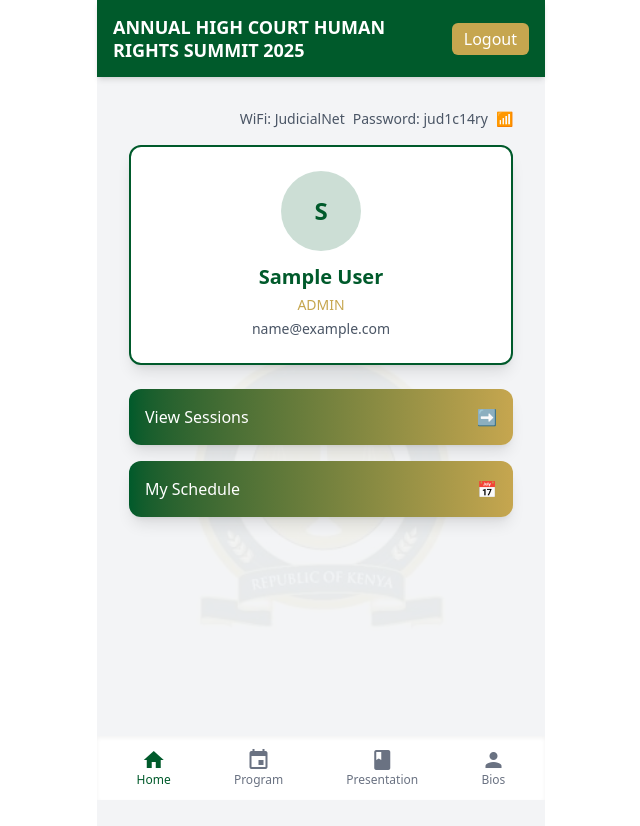
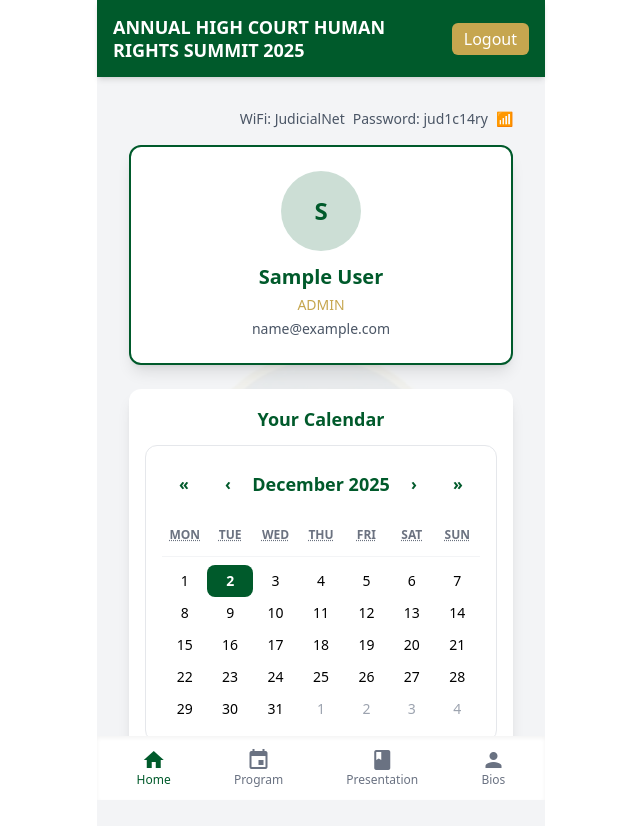
Before and after one commit to KeithOmondi/conference, a React (Vite) app: page / in a window 1280 px wide. Shown: the top 826 px of the page, without its empty margins (319-959 px from the left). Built offline with nearby package versions, Linux system fonts and the light colour scheme; no server answers; sample sign-in values are in the browser's storage.

Commit message:
first commit

```diff
--- a/package.json
+++ b/package.json
@@ -17,8 +17,10 @@
     "date-fns": "^4.1.0",
     "material-icons": "^1.13.14",
     "react": "^19.2.0",
+    "react-calendar": "^6.0.0",
     "react-dom": "^19.2.0",
     "react-icons": "^5.5.0",
+    "react-pageflip": "^2.0.3",
     "react-redux": "^9.2.0",
     "react-router-dom": "^7.9.6"
   },
--- a/src/App.tsx
+++ b/src/App.tsx
@@ -1,7 +1,6 @@
 import Home from "./pages/HomePage";
 import Login from "./pages/Login";
 import Schedule from "./pages/SchedulePage";
-import Messages from "./pages/MessagesPage";
 import Settings from "./pages/SettingsPage";
 import { BrowserRouter, Routes, Route } from "react-router-dom";
 
@@ -13,6 +12,7 @@ import AdminLayout from "./layout/AdminLayout";
 import AdminPresenters from "./pages/Admin/AdminPresenters";
 import AdminProgramme from "./pages/Admin/AdminProgramme";
 import AdminUsers from "./pages/Admin/AdminUsers";
+import MessagesPage from "./pages/MessagesPage";
 
 export default function App() {
   return (
@@ -30,7 +30,7 @@ export default function App() {
                 <Routes>
                   <Route path="/" element={<Home />} />
                   <Route path="/schedule" element={<Schedule />} />
-                  <Route path="/messages" element={<Messages />} />
+                  <Route path="/presentation" element={<MessagesPage />} />
                   <Route path="/settings" element={<Settings />} />
                 </Routes>
               </MobileLayout>
--- /dev/null
+++ b/src/pages/Calendar.css
@@ -0,0 +1,108 @@
+/* src/Calendar.css */
+
+/* Base container styling */
+.react-calendar {
+  width: 100%;
+  max-width: 100%;
+  background-color: #ffffff; /* White background */
+  border: 1px solid #e5e7eb; /* Light border */
+  border-radius: 0.75rem; /* Rounded corners (md/lg) */
+  font-family: inherit;
+  line-height: 1.125em;
+  padding: 1rem; /* Padding inside the calendar */
+}
+
+/* Navigation bar (Month/Year display and arrows) */
+.react-calendar__navigation {
+  display: flex;
+  margin-bottom: 1rem;
+  height: 2.75rem; /* Taller navigation bar */
+}
+
+.react-calendar__navigation button {
+  min-width: 2.75rem; /* Standard button width */
+  background: none;
+  font-size: 1rem;
+  font-weight: 600; /* Semi-bold text */
+  color: #005a2b; /* Primary color */
+  border-radius: 0.5rem; /* Rounded button corners */
+  transition: background-color 0.2s, color 0.2s;
+}
+
+.react-calendar__navigation button:enabled:hover,
+.react-calendar__navigation button:enabled:focus {
+  background-color: #f3f4f6; /* Light hover background */
+  color: #005a2b;
+}
+
+.react-calendar__navigation button[disabled] {
+  background-color: transparent;
+  color: #9ca3af; /* Gray text for disabled */
+}
+
+/* Month/Year view button styling */
+.react-calendar__navigation__label {
+  flex-grow: 1;
+  font-size: 1.125rem !important; /* Larger text */
+}
+
+/* Day View (Days of the week) */
+.react-calendar__month-view__weekdays {
+  text-align: center;
+  text-transform: uppercase;
+  font-weight: 700; /* Bold */
+  font-size: 0.75rem; /* Small text */
+  color: #6b7280; /* Gray text */
+  border-bottom: 1px solid #f3f4f6; /* Separator line */
+  padding-bottom: 0.5rem;
+  margin-bottom: 0.5rem;
+}
+
+.react-calendar__month-view__weekdays__weekday {
+  padding: 0.25rem 0;
+}
+
+/* Day Tiles */
+.react-calendar__tile {
+  background: none;
+  text-align: center;
+  padding: 0.5em 0.5em; /* Padding for tile content */
+  font-size: 0.875rem; /* Small text */
+  border-radius: 0.5rem; /* Rounded tiles */
+  transition: background-color 0.2s;
+}
+
+.react-calendar__tile:enabled:hover,
+.react-calendar__tile:enabled:focus {
+  background-color: #e5e7eb; /* Light hover background */
+  color: #005a2b;
+}
+
+/* Current Day */
+.react-calendar__tile--now {
+  background: #c6a64f40; /* Light gold background for today */
+  color: #005a2b;
+  font-weight: 600;
+}
+
+.react-calendar__tile--now:enabled:hover,
+.react-calendar__tile--now:enabled:focus {
+  background: #c6a64f60; /* Slightly darker gold on hover */
+}
+
+/* Selected Day */
+.react-calendar__tile--active {
+  background: #005a2b !important; /* Primary color background */
+  color: white !important; /* White text */
+  font-weight: 700;
+}
+
+.react-calendar__tile--active:enabled:hover,
+.react-calendar__tile--active:enabled:focus {
+  background: #004d23 !important; /* Darker primary color on hover */
+}
+
+/* Disabled/neighboring month days */
+.react-calendar__month-view__days__day--neighboringMonth {
+  color: #9ca3af; /* Lighter color for days not in the current month */
+}
--- a/src/pages/HomePage.tsx
+++ b/src/pages/HomePage.tsx
@@ -1,9 +1,24 @@
 import logo from "../assets/judiciary-logo.jfif";
-import { useSelector } from "react-redux";
-import type { RootState } from "../store/store";
+import Calendar from "react-calendar";
+import { useState, useEffect } from "react";
+import { useSelector, useDispatch } from "react-redux";
+import type { AppDispatch, RootState } from "../store/store";
+import {
+  fetchProgramme,
+  selectProgramme,
+} from "../store/slices/programSlice";
+import "./Calendar.css";
 
 const HomePage = () => {
+  const dispatch = useDispatch<AppDispatch>();
   const { user } = useSelector((state: RootState) => state.auth);
+  const { data: programmeDays } = useSelector(selectProgramme);
+
+  const [selectedDate, setSelectedDate] = useState<Date>(new Date());
+
+  useEffect(() => {
+    dispatch(fetchProgramme());
+  }, [dispatch]);
 
   if (!user) {
     return (
@@ -14,6 +29,11 @@ const HomePage = () => {
   }
 
   const firstLetter = user?.name?.charAt(0) ?? "?";
+
+  // Convert programme dates into a fast set for highlighting
+  const programmeDates = new Set(
+    programmeDays.map((p) => new Date(p.date).toDateString())
+  );
 
   return (
     <div className="min-h-screen bg-gray-100 relative flex flex-col">
@@ -29,7 +49,6 @@ const HomePage = () => {
         }}
       />
 
-      {/* Scrollable content */}
       <div className="flex-1 w-full overflow-y-auto p-4">
         {/* WiFi bar */}
         <div className="w-full flex justify-end items-center mb-4 text-sm text-gray-600 space-x-2 relative z-10">
@@ -39,48 +58,38 @@ const HomePage = () => {
         </div>
 
         {/* User Card */}
-        <div
-          className="w-full max-w-md bg-white rounded-xl shadow-lg border-2 border-[#005A2B]
-                        p-6 flex flex-col items-center mb-6 relative z-10 mx-auto"
-        >
-          {/* Avatar */}
-          <div
-            className="w-20 h-20 bg-[#005A2B]/20 rounded-full flex items-center justify-center
-                          text-2xl font-bold mb-3 text-[#005A2B]"
-          >
+        <div className="w-full max-w-md bg-white rounded-xl shadow-lg border-2 border-[#005A2B] p-6 flex flex-col items-center mb-6 relative z-10 mx-auto">
+          <div className="w-20 h-20 bg-[#005A2B]/20 rounded-full flex items-center justify-center text-2xl font-bold mb-3 text-[#005A2B]">
             {firstLetter}
           </div>
 
-          {/* User info */}
           <h2 className="font-semibold text-xl text-[#005A2B]">{user.name}</h2>
           <p className="text-[#C6A64F] text-sm font-medium mt-1">
             {user.role.toUpperCase()}
           </p>
           <p className="text-gray-600 text-sm mt-1">{user.email}</p>
-          {user.station && (
-            <p className="text-gray-600 text-sm mt-1">{user.station}</p>
-          )}
+          {user.station && <p className="text-gray-600 text-sm mt-1">{user.station}</p>}
         </div>
 
-        {/* Action Buttons */}
-        <div className="space-y-4 w-full max-w-md relative z-10 mx-auto">
-          <div
-            className="bg-gradient-to-r from-[#005A2B] to-[#C6A64F]
-                       text-white shadow-lg rounded-xl p-4 flex items-center
-                       justify-between hover:shadow-2xl cursor-pointer transition"
-          >
-            <span className="font-medium">View Sessions</span>
-            <span>➡️</span>
-          </div>
+        {/* CALENDAR SECTION */}
+        <div className="w-full max-w-md bg-white rounded-xl shadow-lg p-4 mx-auto relative z-10">
+          <h3 className="text-lg font-semibold text-[#005A2B] mb-3 text-center">
+            Your Calendar
+          </h3>
 
-          <div
-            className="bg-gradient-to-r from-[#005A2B] to-[#C6A64F]
-                       text-white shadow-lg rounded-xl p-4 flex items-center
-                       justify-between hover:shadow-2xl cursor-pointer transition"
-          >
-            <span className="font-medium">My Schedule</span>
-            <span>📅</span>
-          </div>
+          <Calendar
+            onChange={(value) => setSelectedDate(value as Date)}
+            value={selectedDate}
+            className="react-calendar w-full"
+            tileContent={({ date, view }) =>
+              view === "month" &&
+              programmeDates.has(date.toDateString()) ? (
+                <div className="flex justify-center mt-1">
+                  <span className="w-2 h-2 bg-[#C6A64F] rounded-full"></span>
+                </div>
+              ) : null
+            }
+          />
         </div>
       </div>
     </div>
--- a/src/pages/Login.tsx
+++ b/src/pages/Login.tsx
@@ -45,8 +45,8 @@ const Login: React.FC = () => {
         {/* HEADER */}
         <div className="relative p-10 pt-16 bg-white overflow-hidden">
           <div className="relative z-10 text-center">
-            <h1 className="text-6xl font-black text-[#005A2B] leading-none tracking-tight mb-3">
-              WELCOME
+            <h1 className="text-3xl font-black text-[#005A2B] leading-none tracking-tight mb-3">
+              ANNUAL HIGH COURT HUMAN RIGHTS SUMMIT 2025
             </h1>
             <p className="text-3xl font-serif italic text-[#C6A64F] mb-6">
               A Message from the Principal Judge
--- /dev/null
+++ b/src/pages/MessagesBook.tsx
@@ -0,0 +1,96 @@
+import React from "react";
+import HTMLFlipBook from "react-pageflip";
+
+interface MessagesBookProps {
+  user: {
+    name: string;
+    title: string;
+    image: string;
+  };
+}
+
+const Page: React.FC<{ children: React.ReactNode }> = ({ children }) => {
+  return <div className="bg-white w-full h-full">{children}</div>;
+};
+
+const MessagesBook: React.FC<MessagesBookProps> = ({ user }) => {
+  return (
+    <div className="w-full flex justify-center mt-6">
+      <HTMLFlipBook
+        width={350}
+        height={500}
+        size="stretch"
+        minWidth={300}
+        maxWidth={1000}
+        minHeight={400}
+        maxHeight={1536}
+        maxShadowOpacity={0.5}
+        showCover={true}
+        mobileScrollSupport={true}
+        usePortrait={true}
+        drawShadow={true}
+        autoSize={true}
+        flippingTime={700}
+        startPage={0}
+        clickEventForward={true}
+        swipeDistance={30}
+        className="shadow-2xl rounded-lg"
+        style={{}}
+        startZIndex={1}
+        useMouseEvents={true}
+        showPageCorners={true}
+        disableFlipByClick={false}
+      >
+        {/* ---------- PAGE 1 ---------- */}
+        <Page>
+          <div className="relative flex flex-col items-center justify-center p-6 h-full">
+            <div
+              className="absolute inset-0 opacity-10 bg-center bg-contain bg-no-repeat"
+              style={{
+                backgroundImage:
+                  "url('https://res.cloudinary.com/drls2cpnu/image/upload/v1764746866/Justice_e548ka.jpg')",
+              }}
+            />
+
+            <div className="relative z-10 text-center">
+              <img
+                src={user.image}
+                alt="User"
+                className="w-32 h-32 rounded-full border-4 border-gray-300 shadow-lg mx-auto mb-4 object-cover"
+              />
+
+              <h1 className="text-2xl font-bold text-gray-900">
+                {user.name}
+              </h1>
+
+              <p className="text-lg text-gray-700 mt-1">
+                {user.title}
+              </p>
+            </div>
+          </div>
+        </Page>
+
+        {/* ---------- PAGE 2 ---------- */}
+        <Page>
+          <div className="p-6 h-full">
+            <h2 className="text-xl font-bold mb-4 text-gray-800">
+              Messages
+            </h2>
+
+            <ul className="space-y-3">
+              <li className="bg-gray-100 p-3 rounded-lg shadow-sm">
+                John: Meeting at 10 AM
+              </li>
+
+              <li className="bg-gray-100 p-3 rounded-lg shadow-sm">
+                Mary: Presentation slides ready
+              </li>
+            </ul>
+          </div>
+        </Page>
+      </HTMLFlipBook>
+    </div>
+  );
+};
+
+export default MessagesBook;
--- a/src/pages/MessagesPage.tsx
+++ b/src/pages/MessagesPage.tsx
@@ -1,13 +1,31 @@
+import React from "react";
+import { useSelector } from "react-redux";
+import { selectAuth } from "../store/slices/authSlice";
+import MessagesBook from "./MessagesBook"
 
+const MessagesPage: React.FC = () => {
+  const { user } = useSelector(selectAuth);
 
-const MessagesPage = () => {
+  // No logged-in user
+  if (!user) {
+    return (
+      <div className="p-6 text-center text-red-600 font-semibold">
+        No user is logged in.
+      </div>
+    );
+  }
+
+  // Map Redux user to MessagesBook format
+  const mappedUser = {
+    name: user.name,
+    title: user.role === "judge" ? "Presiding Judge" : "Administrator",
+    image:
+      "https://res.cloudinary.com/drls2cpnu/image/upload/v1764746866/Justice_e548ka.jpg",
+  };
+
   return (
-    <div className="space-y-4">
-      <h2 className="text-lg font-bold">Messages</h2>
-      <ul className="bg-white shadow rounded-lg p-4 space-y-2">
-        <li>John: Meeting at 10 AM</li>
-        <li>Mary: Presentation slides ready</li>
-      </ul>
+    <div className="w-full flex justify-center">
+      <MessagesBook user={mappedUser} />
     </div>
   );
 };
```
Also changed, not shown: src/pages/SchedulePage.tsx (+31 -18 lines), 1 other file (tests, documents, lock files or other folders).
